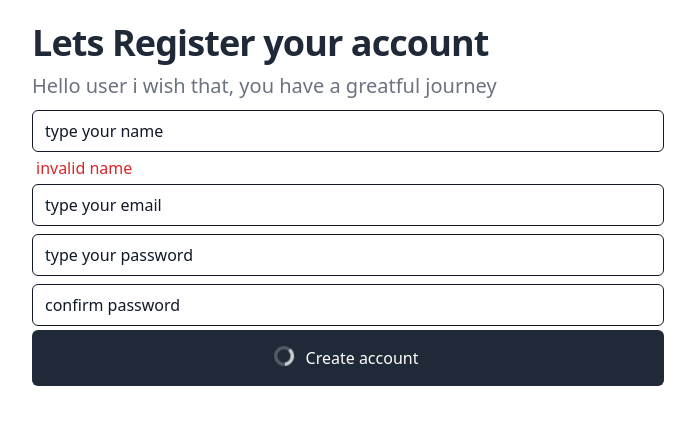
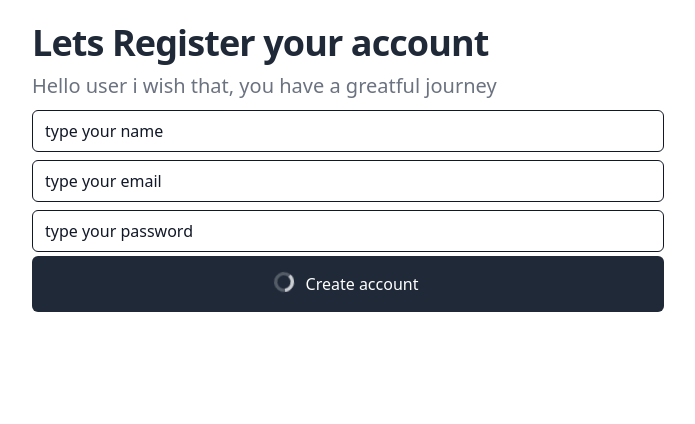
Before and after one commit to VictorMeneghini/payme, a React (Create React App) app: page / in a window 1280 px wide. Shown: the top 424 px of the page, without its empty margins (292-987 px from the left). Built offline with nearby package versions, Linux system fonts and the light colour scheme.

Commit message:
feat: Integrate Input component with react-hook-form with ts
use React-hook-form register on Input. now its possible
to reuse the componente integrated with react-hook-form

```diff
--- a/src/pages/signup/Signup.tsx
+++ b/src/pages/signup/Signup.tsx
@@ -1,42 +1,73 @@
+import { FieldError, useForm } from "react-hook-form";
+
 import { Input } from "@/ui/input/Input";
+import { Loading } from "@/ui/loading/Loading";
 
 function Signup() {
+  const {
+    register,
+    handleSubmit,
+    formState: { errors },
+  } = useForm();
+
+  const onSubmit = (data: any) => console.log(data, "signup");
+
+  console.log(errors, "errors");
   return (
-    <div className=" max-w-2xl container mx-auto p-5 mx-auto xl:px-0">
+    <form
+      onSubmit={handleSubmit(onSubmit)}
+      className=" max-w-2xl container mx-auto p-5 mx-auto xl:px-0"
+    >
       <h1 className="block text-4xl font-bold leading-tight tracking-tight text-gray-800 lg:text-4xl lg:leading-tight xl:text-6xl xl:leading-tight dark:text-white">
         Lets Register your account
       </h1>
       <p className="block py-2 text-xl leading-tight text-gray-500 lg:text-xl xl:text-2xl dark:text-gray-300">
         Hello user i wish that, you have a greatful journey
       </p>
-      <Input placeholder="type your name" errorMessage="invalid name"></Input>
-      <Input placeholder="type your email" type="email"></Input>
-      <Input placeholder="type your password" type="password"></Input>
-      <Input placeholder="confirm password" type="password"></Input>
+      <Input
+        register={register}
+        id="name"
+        placeholder="type your name"
+        rules={{
+          required: {
+            value: true,
+            message: "Name is required",
+          },
+        }}
+        errorMessage={{ ...(errors["name"] as FieldError) }}
+      ></Input>
+      <Input
+        register={register}
+        id="email"
+        type="email"
+        placeholder="type your email"
+        rules={{
+          required: {
+            value: true,
+            message: "Email is required",
+          },
+        }}
+        errorMessage={{ ...(errors["email"] as FieldError) }}
+      ></Input>
+      <Input
+        register={register}
+        id="password"
+        type="password"
+        placeholder="type your password"
+        rules={{
+          minLength: {
+            value: 5,
+            message: "Your password need to be bigger than 5",
+          },
+        }}
+        errorMessage={{ ...(errors["password"] as FieldError) }}
+      ></Input>
+
       <button type="submit" className="btn">
-        <svg
-          className="animate-spin -ml-1 mr-3 h-5 w-5 text-gray-100"
-          xmlns="http://www.w3.org/2000/svg"
-          fill="none"
-          viewBox="0 0 24 24"
-        >
-          <circle
-            className="opacity-25"
-            cx="12"
-            cy="12"
-            r="10"
-            stroke="currentColor"
-            stroke-width="4"
-          ></circle>
-          <path
-            className="opacity-75"
-            fill="currentColor"
-            d="M4 12a8 8 0 018-8V0C5.373 0 0 5.373 0 12h4zm2 5.291A7.962 7.962 0 014 12H0c0 3.042 1.135 5.824 3 7.938l3-2.647z"
-          ></path>
-        </svg>
+        <Loading />
         Create account
       </button>
-    </div>
+    </form>
   );
 }
 
--- a/src/ui/input/Input.tsx
+++ b/src/ui/input/Input.tsx
@@ -1,14 +1,29 @@
+import { InputHTMLAttributes } from "react";
+
+import {
+  FieldValues,
+  UseFormRegister,
+  RegisterOptions,
+  FieldError,
+} from "react-hook-form";
+
 export type InputProps = {
-  errorMessage?: string;
+  id: string;
+  errorMessage?: FieldError;
   type?: "text" | "number" | "password" | "email";
   placeholder?: string;
+  rules?: RegisterOptions;
   onChange?: (inputValue: string) => void;
-};
+  register: UseFormRegister<FieldValues>;
+} & InputHTMLAttributes<HTMLInputElement>;
 
 const Input = ({
+  id,
   errorMessage,
   type = "text",
   placeholder,
+  rules,
+  register,
   onChange,
 }: InputProps) => {
   console.log("rerender");
@@ -25,18 +40,19 @@ const Input = ({
     <>
       <input
         className={`${
-          errorMessage
+          errorMessage?.message
             ? "border-red-600 focus:border-red-500 ring-red-500"
             : "border-gray-900 focus:ring-gray-900 ring-gray-900"
         }`}
         placeholder={placeholder}
         type={type}
+        {...register(id, { ...rules })}
         data-testid="input-component"
         onChange={(inputEvent) => onInputChange(inputEvent)}
       />
-      {errorMessage && (
+      {errorMessage?.message && (
         <span className="text-red-600 m-1" data-testid="error-span">
-          {errorMessage}
+          {errorMessage.message}
         </span>
       )}
     </>
--- /dev/null
+++ b/src/ui/loading/Loading.tsx
@@ -0,0 +1,28 @@
+const Loading = () => {
+  return (
+    <div>
+      <svg
+        className="animate-spin -ml-1 mr-3 h-5 w-5 text-gray-100"
+        xmlns="http://www.w3.org/2000/svg"
+        fill="none"
+        viewBox="0 0 24 24"
+      >
+        <circle
+          className="opacity-25"
+          cx="12"
+          cy="12"
+          r="10"
+          stroke="currentColor"
+          stroke-width="4"
+        ></circle>
+        <path
+          className="opacity-75"
+          fill="currentColor"
+          d="M4 12a8 8 0 018-8V0C5.373 0 0 5.373 0 12h4zm2 5.291A7.962 7.962 0 014 12H0c0 3.042 1.135 5.824 3 7.938l3-2.647z"
+        ></path>
+      </svg>
+    </div>
+  );
+};
+
+export { Loading };
```
Also changed, not shown: 1 other file (tests, documents, lock files or other folders).
